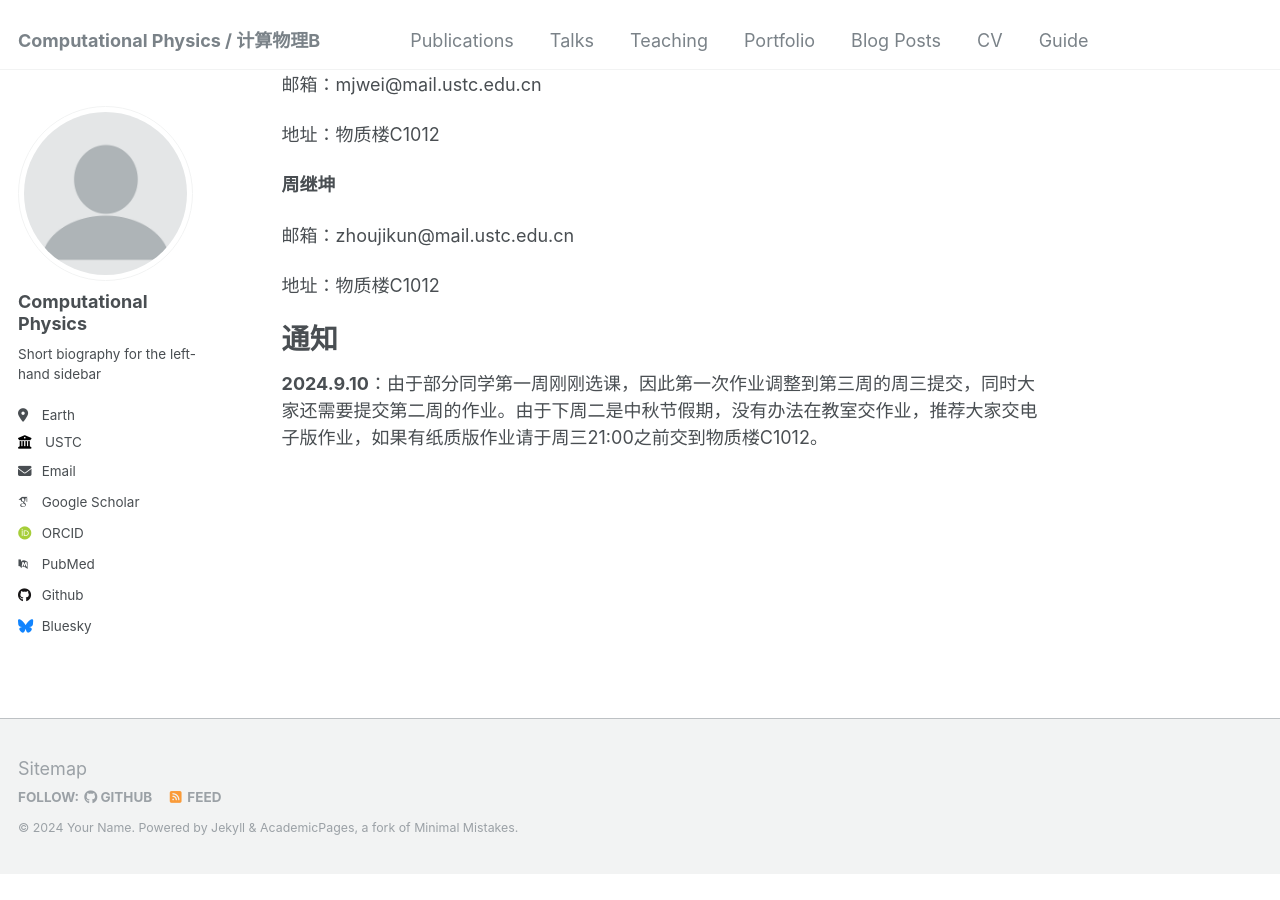
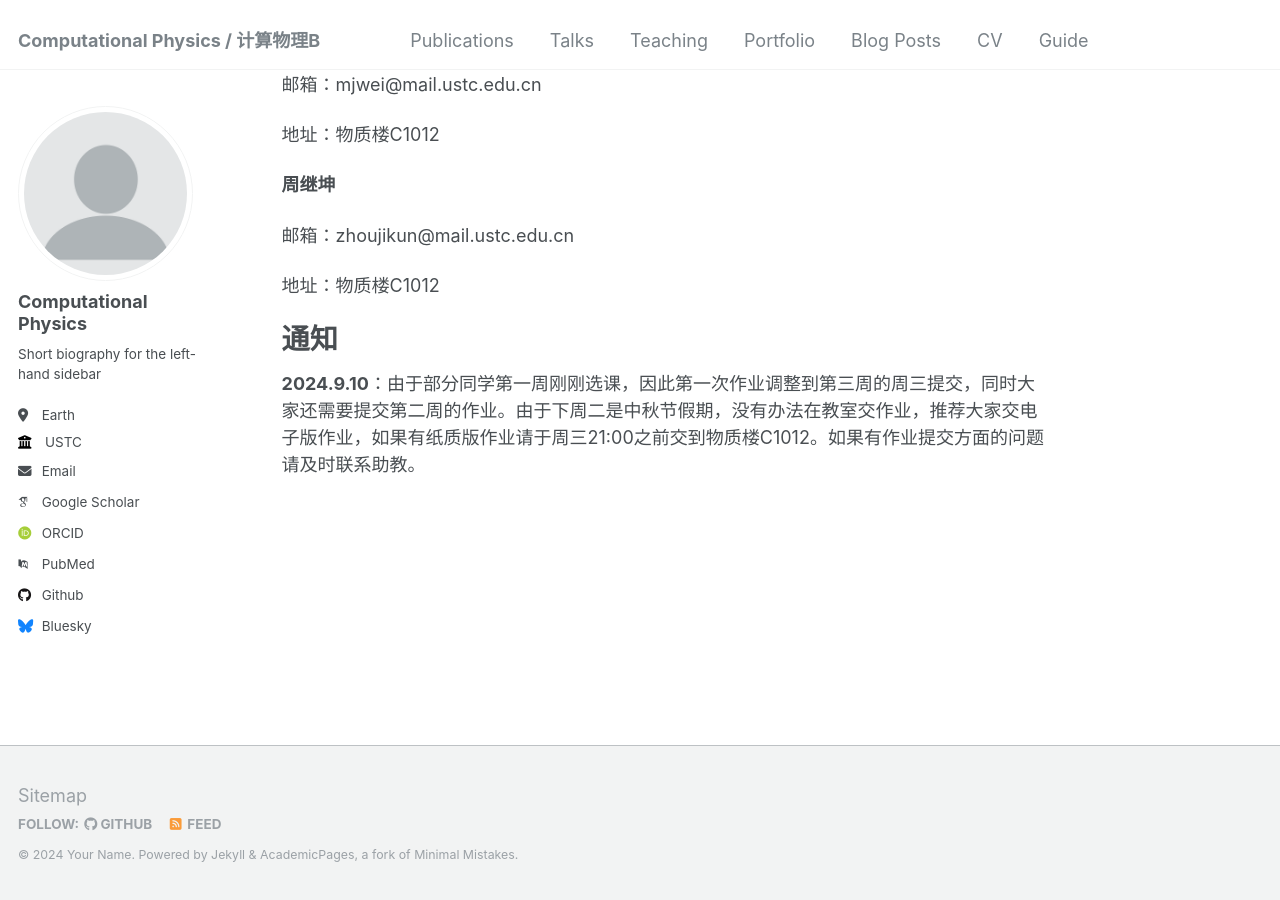
Before and after one commit to ZhouJikunn/ZhouJikunn.github.io, a Jekyll site: the page built from _pages/about.md, in a window 1280 px wide and 900 px high, scrolled down 753 px. Built offline with Jekyll 4.4.1, drawn with Linux system fonts in a browser that asks for light colours; some web fonts are replaced; before the commit the page ends 1626 px from its top, so only the background shows below that.

Commit message:
Update about.md

```diff
--- a/_pages/about.md
+++ b/_pages/about.md
@@ -42,4 +42,4 @@
 
 通知
 ======
-**2024.9.10**：由于部分同学第一周刚刚选课，因此第一次作业调整到第三周的周三提交，同时大家还需要提交第二周的作业。由于下周二是中秋节假期，没有办法在教室交作业，推荐大家交电子版作业，如果有纸质版作业请于周三21:00之前交到物质楼C1012。
+**2024.9.10**：由于部分同学第一周刚刚选课，因此第一次作业调整到第三周的周三提交，同时大家还需要提交第二周的作业。由于下周二是中秋节假期，没有办法在教室交作业，推荐大家交电子版作业，如果有纸质版作业请于周三21:00之前交到物质楼C1012。如果有作业提交方面的问题请及时联系助教。
```
